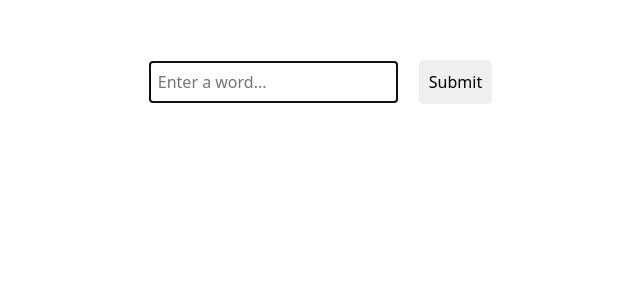
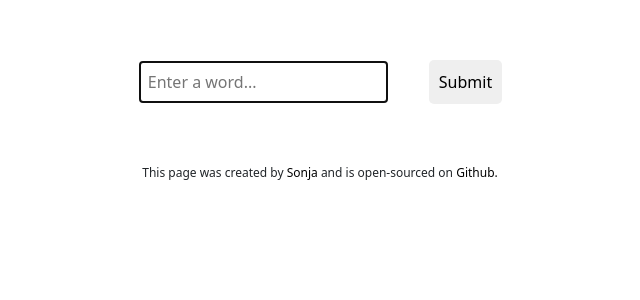
Before and after one commit to itsSonchan/react-dictionary, a React (Create React App) app: page / in a window 1280 px wide. Shown: the top 300 px of the page, without its empty margins (320-960 px from the left). Built offline with nearby package versions, Linux system fonts and the light colour scheme.

Commit message:
added footer

```diff
--- a/src/App.css
+++ b/src/App.css
@@ -6,7 +6,7 @@
   border-radius: 5px;
   border: none;
   padding: 10px;
-  margin: 10px;
+  margin: 10px 20px;
 }
 .App .results {
   margin: 20px;
@@ -21,3 +21,11 @@
 .App strong {
   font-size: 20px;
 }
+.App footer {
+  margin: 50px;
+  font-size: 12px;
+}
+.App a {
+  color: black;
+  text-decoration: none;
+}
--- a/src/App.js
+++ b/src/App.js
@@ -5,6 +5,12 @@ function App() {
   return (
     <div className="App">
       <Search />
+      <footer>
+        This page was created by{" "}
+        <a href="https://www.shecodes.io/graduates/156305-sonja-grund">Sonja</a>{" "}
+        and is open-sourced on{" "}
+        <a href="https://github.com/itsSonchan">Github.</a>
+      </footer>
     </div>
   );
 }
```
